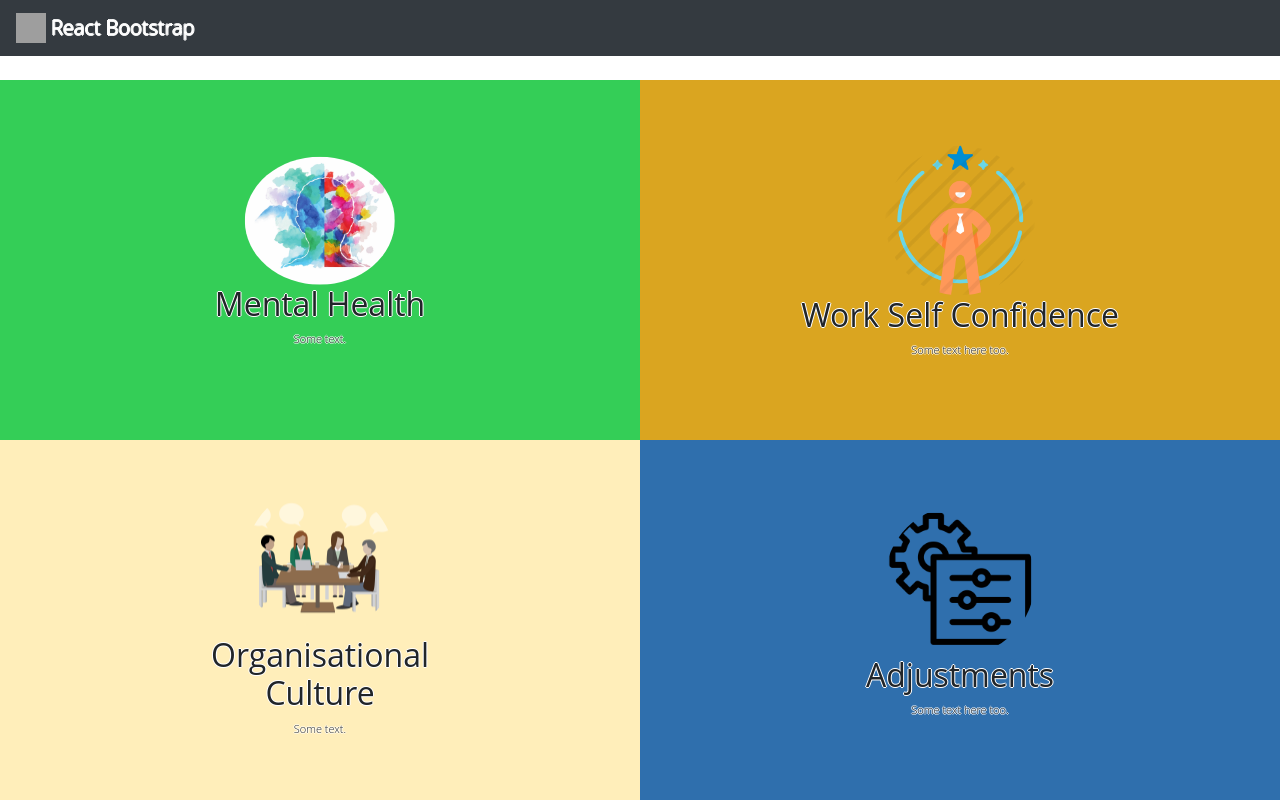
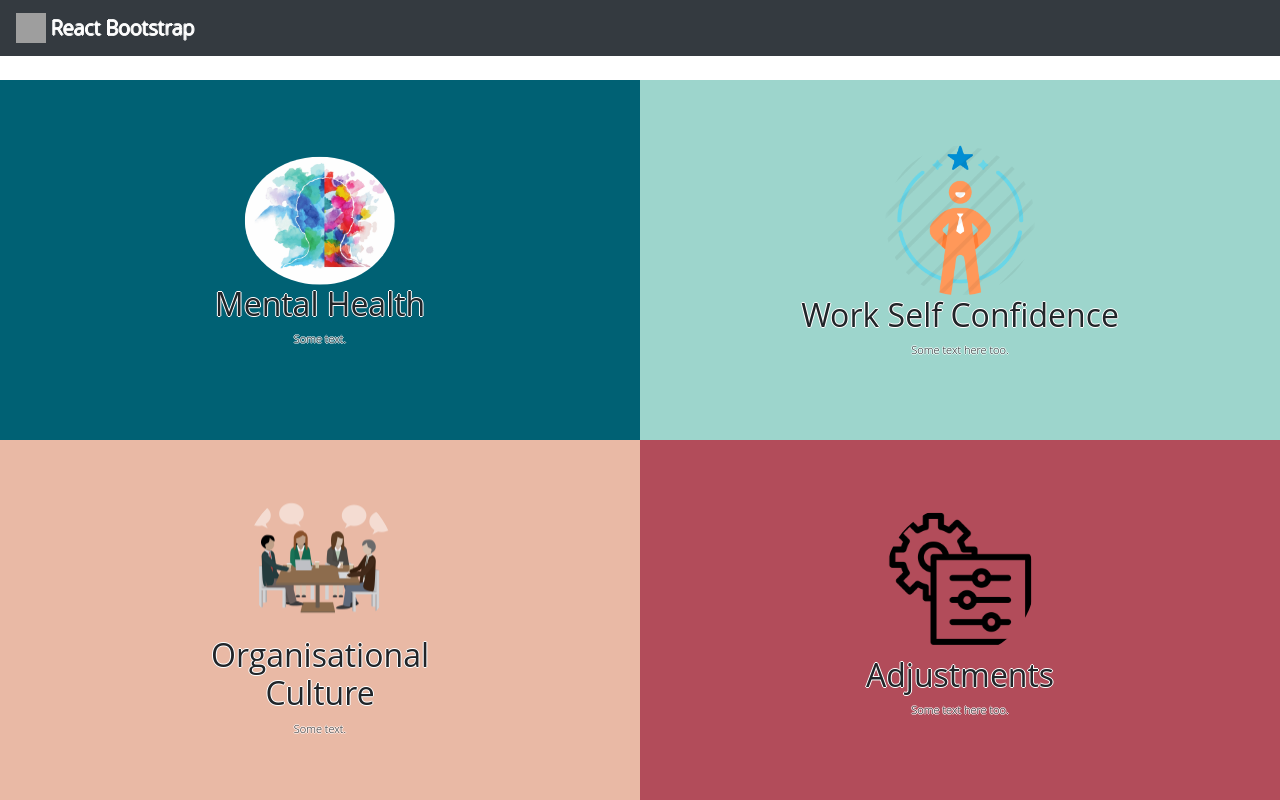
Before and after one commit to Lon19/team-7, a React (Create React App) app in the folder frontend/: page /user/1 in a window 1280 px wide. Built offline with nearby package versions, Linux system fonts and the light colour scheme; grey boxes are pictures that could not be loaded.

Commit message:
changed colours for user page

```diff
--- a/frontend/src/User.css
+++ b/frontend/src/User.css
@@ -14,7 +14,7 @@
 .left-up {
     left: 0;
     top: 10%;
-    background-color: #34ce57;
+    background-color: #006174;
 
     /*background-color: #111;*/
 }
@@ -22,7 +22,7 @@
 .left-down {
     left: 0;
     bottom: 0;
-    background-color: #ffeeba;
+    background-color: #E9B9A5;
 
     /*background-color: #111;*/
 }
@@ -31,14 +31,14 @@
 .right-up {
     right: 0;
     top: 10%;
-    background-color: goldenrod;
+    background-color: #9DD5CC;
     /*background-color: red;*/
 }
 
 .right-down {
     right: 0;
     bottom: 0;
-    background-color: #2F6FAD;
+    background-color: #B24C5A;
     /*background-color: red;*/
 }
 
--- a/frontend/src/index.js
+++ b/frontend/src/index.js
@@ -40,9 +40,9 @@ const routing = (
                 <Route exact path="/" component={App} />
                 <Route exact path="/user/:id" component={User} />
                 <Route exact path="/researcher" component={Researcher} />
-                <Route exact path="/vis" component={BubbleChart} />
-                <Route exact path="/vis2" component={RadarMap} />
-                <Route exact path="/vis3" component={PieChart} />
+                {/*<Route exact path="/vis" component={BubbleChart} />*/}
+                {/*<Route exact path="/vis2" component={RadarMap} />*/}
+                {/*<Route exact path="/vis3" component={PieChart} />*/}
                 <Route exact path="/user/:id/mentalhealth" component={BubbleChart} />
                 <Route exact path="/user/:id/organisationalculture" component={PieChart} />
                 <Route exact path="/user/:id/workselfconfidence" component={RadarMap} />
```
